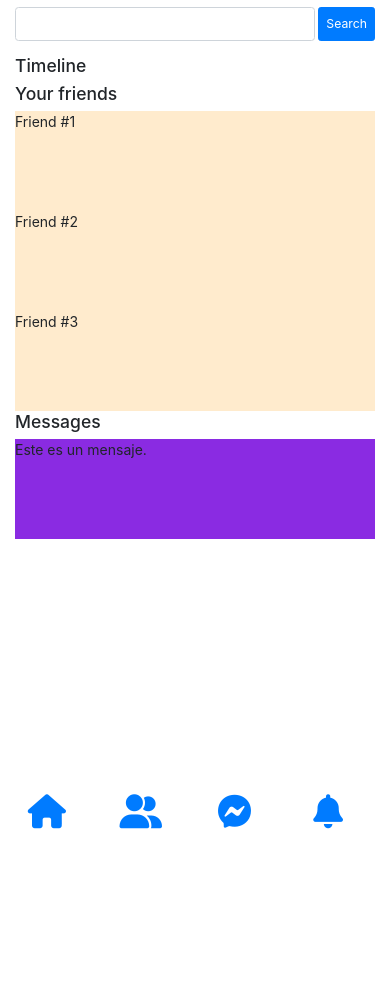
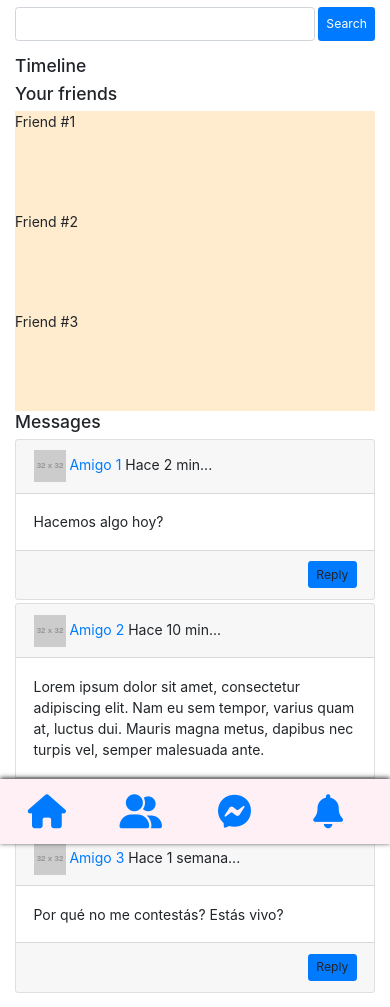
Before and after one commit to mszeftel/workshop-bloque1, a plain HTML site: page index.html in a window 390 px wide. Before the commit the page ends 844 px from the top, so only its background shows below. Drawn offline with nearby package versions, Linux system fonts and the light colour scheme; placeholder pictures from the web are drawn by us.

Commit message:
Mensajes. Box shadow al al nav en mobile abajo.

```diff
--- a/index.html
+++ b/index.html
@@ -9,7 +9,7 @@
 
 
 	<link rel="stylesheet" href="https://stackpath.bootstrapcdn.com/bootstrap/4.5.0/css/bootstrap.min.css">
-<!-- 	<link rel="stylesheet" href="https://maxcdn.bootstrapcdn.com/font-awesome/4.7.0/css/font-awesome.min.css"> -->
+	<!-- 	<link rel="stylesheet" href="https://maxcdn.bootstrapcdn.com/font-awesome/4.7.0/css/font-awesome.min.css"> -->
 
 	<script src="https://code.jquery.com/jquery-3.5.1.min.js"></script>
 	<script src="https://cdn.jsdelivr.net/npm/popper.js@1.16.0/dist/umd/popper.min.js"></script>
@@ -33,7 +33,8 @@
 			<nav class="col-12 col-md-6 nav justify-content-end" id="navbar">
 				<a href="#" class="nav-item nav-link pr-2 pl-2"> <i class="fa fa-home"></i> <span>Home</span></a>
 				<a href="#" class="nav-item nav-link pr-2 pl-2"> <i class="fas fa-user-friends"></i> <span>Friends</span></a>
-				<a href="#" class="nav-item nav-link pr-2 pl-2"> <i class="fab fa-facebook-messenger"></i> <span>Messages</span></a>
+				<a href="#" class="nav-item nav-link pr-2 pl-2"> <i class="fab fa-facebook-messenger"></i>
+					<span>Messages</span></a>
 				<a href="#" class="nav-item nav-link pr-2 pl-2"> <i class="fas fa-bell"></i> <span>Notifications</span></a>
 			</nav>
 		</div>
@@ -57,14 +58,52 @@
 			</main>
 			<sidebar class="messages col-12 col-md-3">
 				<h5>Messages</h5>
-				<div class="message">
-					Este es un mensaje.
-				</div>
+				<ul class="list-unstyled">
+					<li>
+						<article class="message card mb-1">
+							<div class="card-header">
+								<img src="https://via.placeholder.com/32" alt="">
+								<a href="#amigo1">Amigo 1 </a> <span class="muted"> Hace 2 min...</span>
+							</div>
+							<div class="card-body">
+								<p class="card-text">Hacemos algo hoy?</p>
+							</div>
+							<div class="card-footer text-right"> <a class="btn btn-sm btn-primary">Reply</a></div>
+						</article>
+					</li>
+					<li>
+						<article class="post card mb-1">
+							<div class="card-header">
+								<img src="https://via.placeholder.com/32" alt="">
+								<a href="#amigo1">Amigo 2 </a> <span class="muted"> Hace 10 min...</span>
+							</div>
+							<div class="card-body">
+								<p class="card-text">Lorem ipsum dolor sit amet, consectetur adipiscing elit. Nam eu sem tempor, varius
+									quam at, luctus dui. Mauris magna metus, dapibus nec turpis vel, semper malesuada ante.</p>
+							</div>
+							<div class="card-footer text-right"> <a class="btn btn-sm btn-primary">Reply</a></div>
+						</article>
+					</li>
+					<li>
+						<article class="post card mb-1">
+							<div class="card-header">
+								<img src="https://via.placeholder.com/32" alt="">
+								<a href="#amigo3">Amigo 3</a> <span class="muted"> Hace 1 semana...</span>
+							</div>
+							<div class="card-body">
+								<p class="card-text"> Por qué no me contestás? Estás vivo?</p>
+							</div>
+							<div class="card-footer text-right"> <a class="btn btn-sm btn-primary">Reply</a></div>
+						</article>
+					</li>
+				</ul>
 			</sidebar>
 		</div>
-		<footer class="col12">
 
-		</footer>
+	</div>
+	<footer class="col12">
+
+	</footer>
 	</div>
 
 </body>
--- a/styles/partials/_messages.scss
+++ b/styles/partials/_messages.scss
@@ -2,8 +2,8 @@ sidebar.messages{
 	overflow: hidden;
 	//max-height: 0;
 	div.message{
-		height: 100px;
-		background-color: blueviolet ;
+		//height: 100px;
+		//background-color: blueviolet ;
 	}
 }
 
--- a/styles/partials/_navbar.scss
+++ b/styles/partials/_navbar.scss
@@ -3,6 +3,9 @@
 #navbar{
 	position: fixed;
 	bottom: 0;
+	z-index: 2;
+	background-color: lavenderblush;
+	box-shadow: 0px -1px 5px;
 
 	a{
 		text-align: center;
```
Also changed, not shown: styles/style.css, 1 other file.
